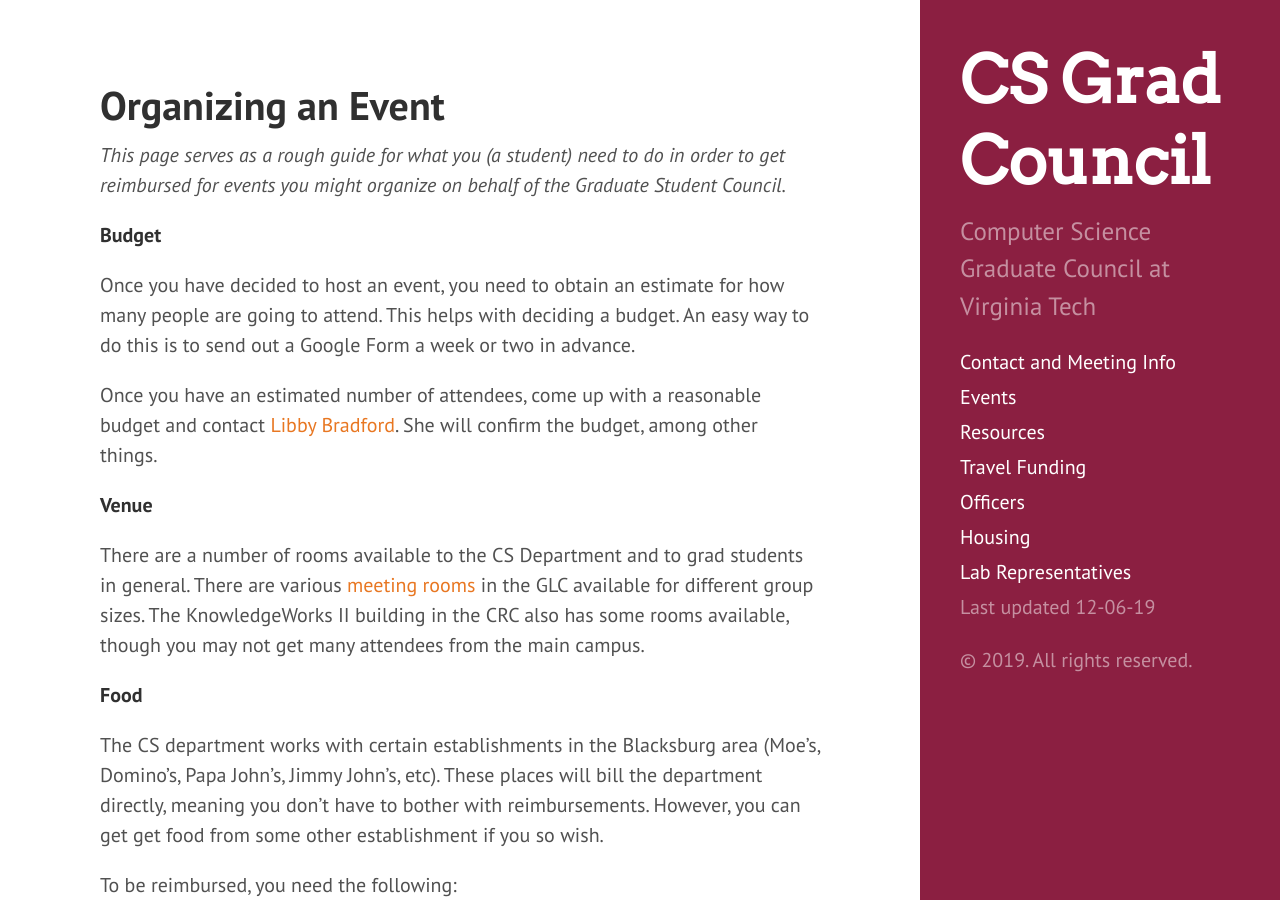
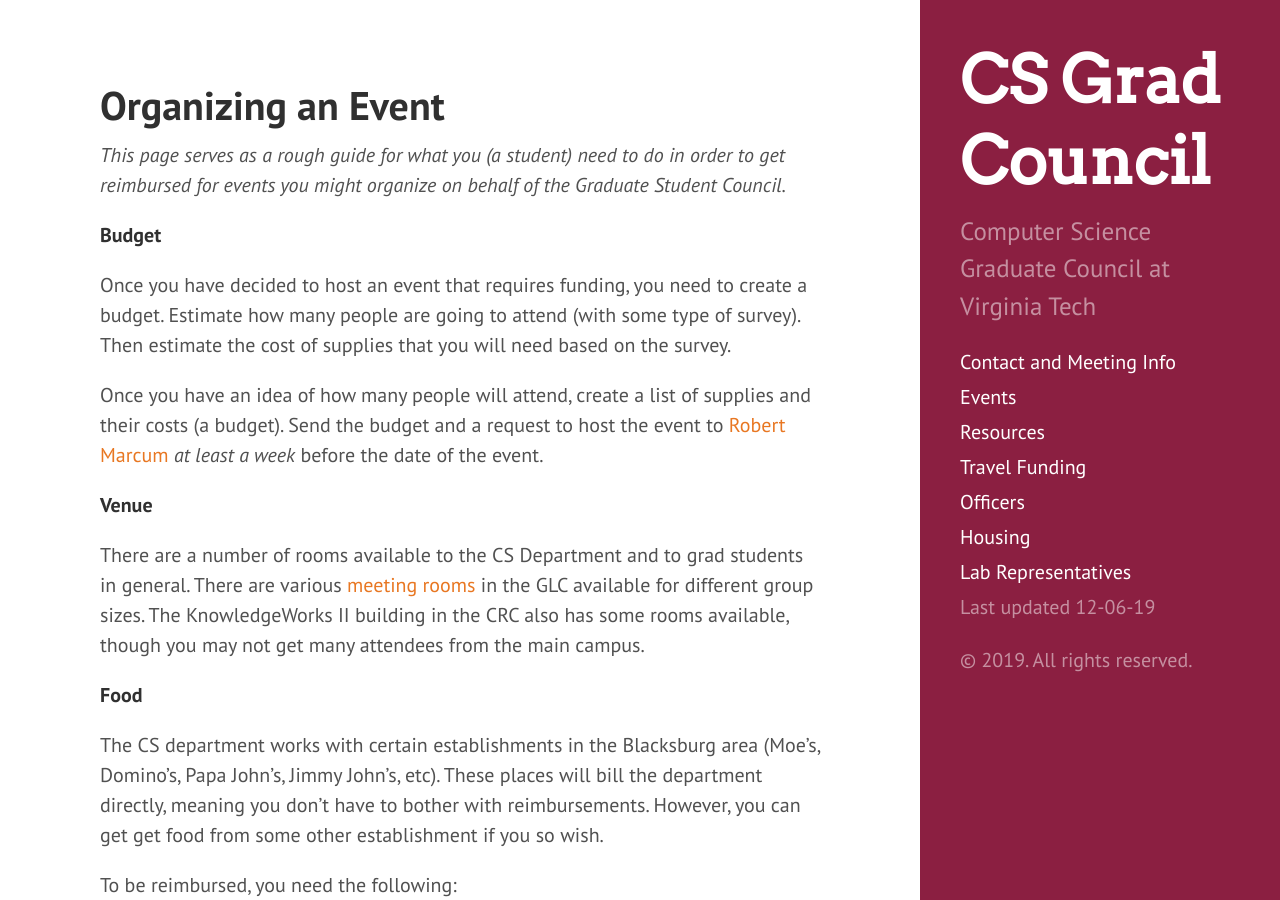
Before and after one commit to CSGraduateCouncil-VirginiaTech/csgc-website, a Jekyll site: the page built from csgc-jekyll-src/organizing-an-event.md, in a window 1280 px wide and 900 px high. Built offline with Jekyll 4.4.1, drawn with Linux system fonts in a browser that asks for light colours.

Commit message:
Updated budget procedure

```diff
--- a/csgc-jekyll-src/organizing-an-event.md
+++ b/csgc-jekyll-src/organizing-an-event.md
@@ -8,12 +8,12 @@ _This page serves as a rough guide for what you (a student) need to do in order
 
 **Budget**
 
-Once you have decided to host an event, you need to obtain an estimate for how many people are going to attend.
-This helps with deciding a budget.
-An easy way to do this is to send out a Google Form a week or two in advance.
+Once you have decided to host an event that requires funding, you need to create a budget.
+Estimate how many people are going to attend (with some type of survey).
+Then estimate the cost of supplies that you will need based on the survey.
 
-Once you have an estimated number of attendees, come up with a reasonable budget and contact [Libby Bradford](mailto:bradfolg@vt.edu).
-She will confirm the budget, among other things.
+Once you have an idea of how many people will attend, create a list of supplies and their costs (a budget).
+Send the budget and a request to host the event to [Robert Marcum](mailto:marcumr@cs.vt.edu) *at least a week* before the date of the event.
 
 **Venue**
 
```
